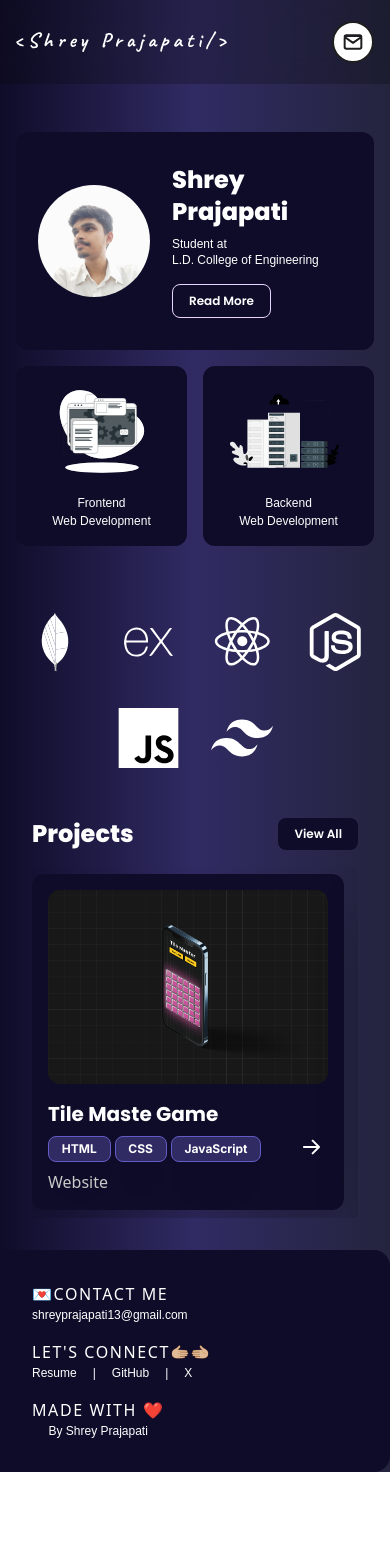
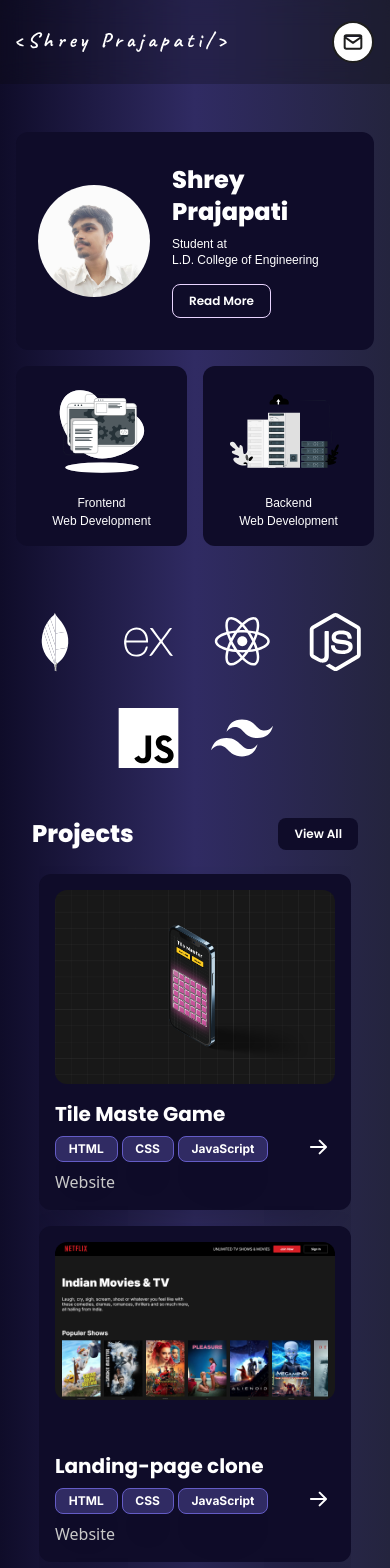
Before and after one commit to cd-Shrey13/Portfolio, a React (Vite) app: page / in a window 390 px wide. Shown: the top 1568 px of the page. Before the commit the page ends 1472 px from the top, so only its background shows below. Built offline with nearby package versions, Linux system fonts and the light colour scheme; a web font is replaced by a local one.

Commit message:
Fix hero page button

```diff
--- a/src/pages/Home/Hero.jsx
+++ b/src/pages/Home/Hero.jsx
@@ -100,13 +100,14 @@ export default function Hero() {
                   </p>
                 </article>
               )}
-              <Button onClick={() => {
+              <button onClick={() => {
+
                 setAccordaintVisibility((prev) => !prev)
               } }
-                className="mt-2 bg-(--color-button-primary) border-1 border-purple-200"
+                className="mt-2 bg-(--color-button-primary) border-1 border-purple-200 font-Poppins rounded-[8px] px-4 py-2 text-xs font-semibold text-white transition-all hover:bg-(--color-button-primary) md:px-6 md:py-3 md:text-base"
               >
                 {accordaintVisibility ? "Read Less" : "Read More"}
-              </Button>
+              </button>
             </div>
           </Card>
 
--- a/src/pages/Home/Projects.jsx
+++ b/src/pages/Home/Projects.jsx
@@ -10,7 +10,7 @@ const projectDetails = [
   {
     title: "Tile Maste Game",
     image: tileMasterMockUpImage,
-    url: "https://cd-shrey13.github.io/Tile-Master/",
+    url: "https://tilemaster.vercel.app/",
   },
   {
     title: "Landing-page clone",
@@ -36,7 +36,7 @@ export default function Projects() {
           </div>
 
           <span className="horizontal_wraper item-center hide-scrollbar flex w-full justify-center">
-            <span className="horizontal_container grid w-full grid-flow-col grid-rows-1 gap-4 overflow-x-hidden py-2 md:grid-cols-2 md:grid-rows-2 md:gap-8">
+            <span className="horizontal_container grid grid-flow-col grid-rows-3 gap-4 overflow-x-hidden py-2 md:grid-cols-2 md:grid-rows-2 md:gap-8">
               {projectDetails.map(({ title, image, url }, index) => {
                 return (
                   <Card key={index} image={image} title={title} url={url} />
```
